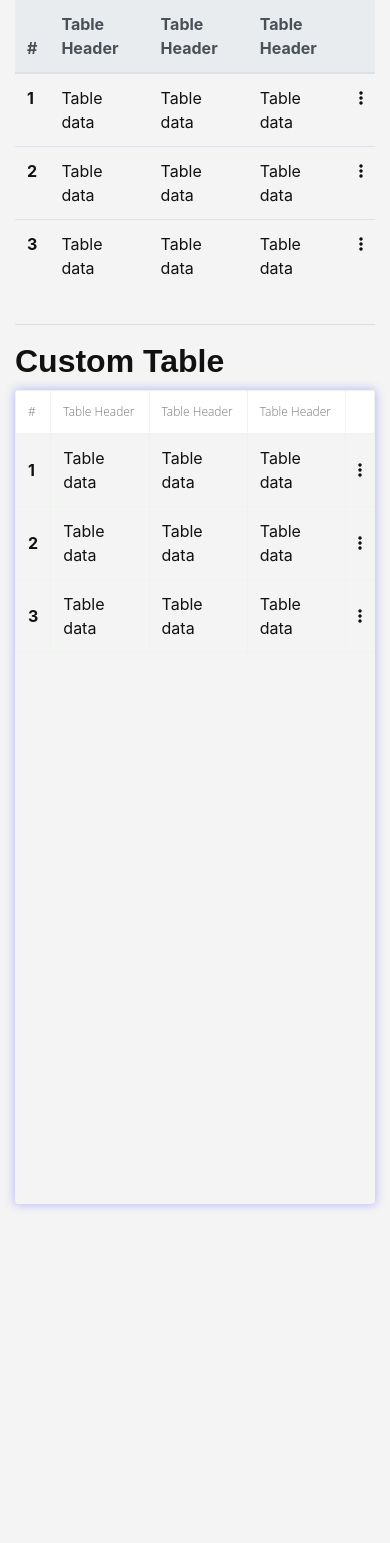
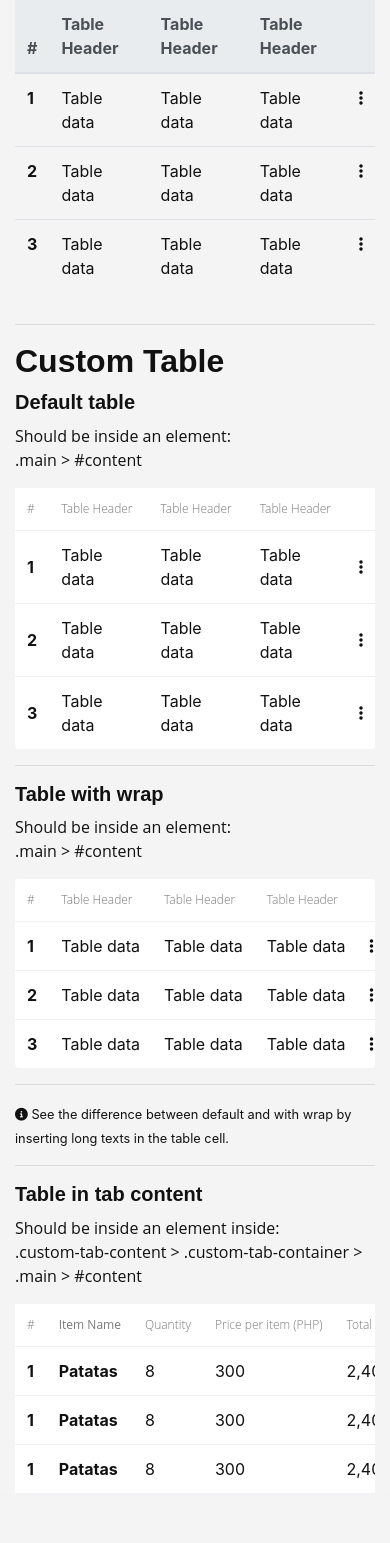
Before and after one commit to elkatakiku/PetroconEngineeringSevices, a PHP site: page /structures/table.html in a window 390 px wide. Shown: the part 297-1840 px from the top of the page. Before the commit the page ends 1506 px from the top, so only its background shows below. Run offline with PHP 8.4, Linux system fonts and the light colour scheme; some libraries are stand-ins or nearby versions.

Commit message:
Update project layout - resources and people, and adjusted table responsiveness

```diff
--- a/app/admin/projects.html
+++ b/app/admin/projects.html
@@ -175,6 +175,7 @@
             New Project
           </button>
         </div>
+
         <nav class="nav-tab-container">
           <ul class="nav-tab">
               <li class="nav-tab-item active">
@@ -205,8 +206,6 @@
             </form>
           </div>
         </nav>
-
-        <!-- <hr> -->
 
         <!-- <div class="page-body"> -->
           <!-- Project Table -->
--- a/scripts/index.js
+++ b/scripts/index.js
@@ -40,6 +40,24 @@ $('.sub-menu').on('show.bs.collapse' , () => {
         $('#sidebar').removeClass('inactive');
     }
 });
+
+
+// Initialize CSS of elements
+function initializeCss() {
+    console.log("Width sidebar: " + $("#sidebar").width());
+    console.log("Margin right content: " + $("#content").css("margin-right"));
+    // $("#content").css("margin-left", $("#sidebar").width());
+}
+
+initializeCss();
+
+// Responsive to width
+$(window).on("resize", (e) => {
+
+    // Adjust margin-right of content
+    initializeCss();
+});
+
 
 // Toggles
 const POPUP = "popup";
--- a/structures/table.html
+++ b/structures/table.html
@@ -68,6 +68,10 @@
 
       <h2>Custom Table</h2>
 
+      <h5>Default table</h5>
+      <p>Should be inside an element: <br>
+        .main > #content </p>
+
       <table class="mesa">
         <thead class="mesa-head">
           <tr>
@@ -103,6 +107,132 @@
         </tbody>
       </table>
 
+      <hr>
+
+      <h5>Table with wrap</h5>
+      <p>Should be inside an element: <br>
+        .main > #content </p>
+      <div class="mesa-container">
+         <table class="mesa">
+          <thead class="mesa-head">
+            <tr>
+              <th scope="col">#</th>
+              <th scope="col">Table Header</th>
+              <th scope="col">Table Header</th>
+              <th scope="col">Table Header</th>
+              <th scope="col"></th>
+            </tr>
+          </thead>
+          <tbody>
+            <tr>
+              <th scope="row">1</th>
+              <td>Table data</td>
+              <td>Table data</td>
+              <td>Table data</td>
+              <td><i class="fa-solid fa-ellipsis-vertical"></i></td>
+            </tr>
+            <tr class="">
+              <th scope="row">2</th>
+              <td>Table data</td>
+              <td>Table data</td>
+              <td>Table data</td>
+              <td><i class="fa-solid fa-ellipsis-vertical"></i></td>
+            </tr>
+            <tr>
+              <th scope="row">3</th>
+              <td>Table data</td>
+              <td>Table data</td>
+              <td>Table data</td>
+              <td><i class="fa-solid fa-ellipsis-vertical"></i></td>
+            </tr>
+          </tbody>
+        </table>
+      </div>
+
+      <hr>
+
+      <small><i class="fa fa-info-circle" aria-hidden="true"></i> See the difference between default and with wrap by inserting long texts in the table cell.</small>
+
+      <hr>
+
+      <h5>Table in tab content</h5>
+      <p>Should be inside an element inside: <br>
+        .custom-tab-content > .custom-tab-container > .main > #content</p>
+
+      <div id="content">
+        <main class="main">
+          <div class="custom-tab-container">
+            <div class="custom-tab-content show">
+
+              <!-- Copy table here -->
+              <div class="mesa-container">
+                <table class="mesa">
+                  <thead class="mesa-head">
+                    <tr>
+                        <th scope="col">#</th>
+                        <th scope="col"><strong>Item Name</strong></th>
+                        <th scope="col">Quantity</th>
+                        <th scope="col">Price per item (PHP)</th>
+                        <th scope="col">Total Amount</th>
+                        <th scope="col">Notes</th>
+                        <th scope="col" class="table-action-col"></th>
+                    </tr>
+                  </thead>
+                  <tbody>
+                    <tr>
+                      <th scope="row">1</th>
+                      <td><strong>Patatas</strong></td>
+                      <td>8</td>
+                      <td>300</td>
+                      <td>2,400</td>
+                      <td>Mahal lods</td>
+                      <td>
+                          <div>
+                              <i class="fa fa-trash" aria-hidden="true"></i>
+                              <i class="fa-solid fa-ellipsis-vertical"></i>
+                          </div>
+                      </td>
+                    </tr>
+                    <tr>
+                      <th scope="row">1</th>
+                      <td><strong>Patatas</strong></td>
+                      <td>8</td>
+                      <td>300</td>
+                      <td>2,400</td>
+                      <td>Mahal lods</td>
+                      <td>
+                          <div>
+                              <i class="fa fa-trash" aria-hidden="true"></i>
+                              <i class="fa-solid fa-ellipsis-vertical"></i>
+                          </div>
+                      </td>
+                    </tr>
+                    <tr>
+                      <th scope="row">1</th>
+                      <td><strong>Patatas</strong></td>
+                      <td>8</td>
+                      <td>300</td>
+                      <td>2,400</td>
+                      <td>Mahal lods</td>
+                      <td>
+                          <div>
+                              <i class="fa fa-trash" aria-hidden="true"></i>
+                              <i class="fa-solid fa-ellipsis-vertical"></i>
+                          </div>
+                      </td>
+                    </tr>
+                  </tbody>
+                </table>
+              </div>
+              <!-- End of copy -->
+
+            </div>
+          </div>
+
+        </main>
+
+      </div>
+
     </div>
 
     <!-- Optional JavaScript -->
--- a/styles/styles.css
+++ b/styles/styles.css
@@ -52,9 +52,13 @@
     --navtab-active-text: var(--primary-text);
     --navtab-active-border: var(--action);
 
+    /* Custom Tab Content Color */
+    --custom-tab-bg: white;
+
     /* Table Color */
     --table-header-text: #797979;
     --table-header-bg: white;
+    --table-shadow: #dddde055;
 
     /* Texts Size */
     --input-padding: .375rem .75rem;
@@ -105,11 +109,11 @@ hr {
 
 /* || Utilities */
 .show {
-    display: block !important;
+    display: block;
 }
 
 .hide {
-    display: none !important;
+    display: none;
 }
 
 .unscrollable {
@@ -303,13 +307,6 @@ button[data-toggle='form']:not(.show) {
 .white-section .container-fluid,
 .colored-section .container-fluid {
     padding: 5% 10%;
-}
-
-.flex-column-container {
-    display: flex;
-    flex-direction: column;
-    align-content: flex-start;
-    gap: 20px;
 }
 
 
@@ -935,18 +932,31 @@ form .row .right {
 
 
 /* || Table */
+.mesa-container {
+    width: 100%;
+    overflow: auto;
+    border-radius: var(--default-border-radius) !important;
+    background-clip: border-box;
+}
+
+.mesa-container .mesa {
+    white-space: nowrap;
+}
+
 .mesa {
+    background-color: white;
+    display: table;
     width: 100%;
-    border-radius: var(--default-border-radius) !important;
     border-collapse: collapse;
     border-style: hidden; /* hide standard table (collapsed) border */
-    box-shadow: 0 0 10px 1px rgba(103, 103, 255, 0.402);
-    background-clip: border-box;
+    border-radius: var(--default-border-radius) !important;
 }
 
 .mesa th, .mesa td {
     padding: 0.75rem;
-    border: 1px solid var(--palette5);
+    border-width: 1px 0;
+    border-style: solid;
+    border-color: var(--palette5);
 }
 
 .mesa tbody tr:hover {
@@ -980,7 +990,7 @@ form .row .right {
     display: flex;
     justify-content: space-between;
     align-items: center;
-    z-index: 1040;
+    z-index: 100;
     background-color: var(--background-color);
 }
 
@@ -1033,12 +1043,21 @@ form .row .right {
     position: relative;
 }
 
+.custom-tab-content {
+    width: 100%;
+    background-color: var(--custom-tab-bg);
+    overflow: hidden;
+    display: flex;
+    flex-direction: column;
+    justify-content: space-between;
+    align-items: stretch;
+    align-content: flex-start;
+}
+
 .custom-tab-content:not(.show) {
     display: none;
     flex-grow: 1;
     flex-shrink: 0;
-    width: 100%;
-    height: 500px;
 }
 
 /* .custom-tab-content.show {
@@ -1064,12 +1083,14 @@ form .row .right {
 @media only screen and (max-width: 768px) {
 
     /* Table */
-    .mesa {
+    #content .main > .mesa {
         display: block;
         position: relative;
         overflow-x: auto;
         height: calc(100vh - 30px);
     }
+
+
 
     .mesa .mesa-head {
         top: 0;
```
Also changed, not shown: app/admin/project.html (+36 -68 lines), styles/astyles.css (+30 -12 lines).
